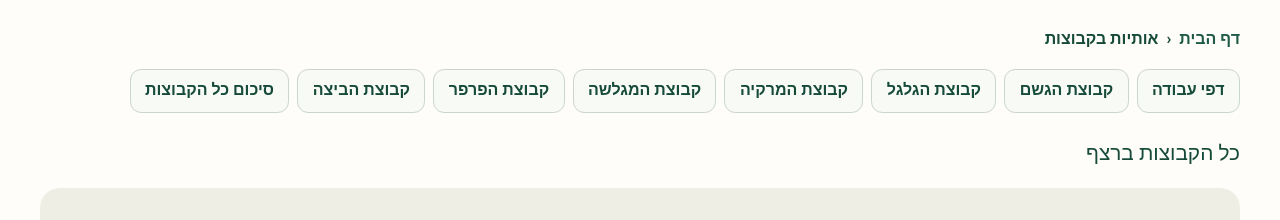
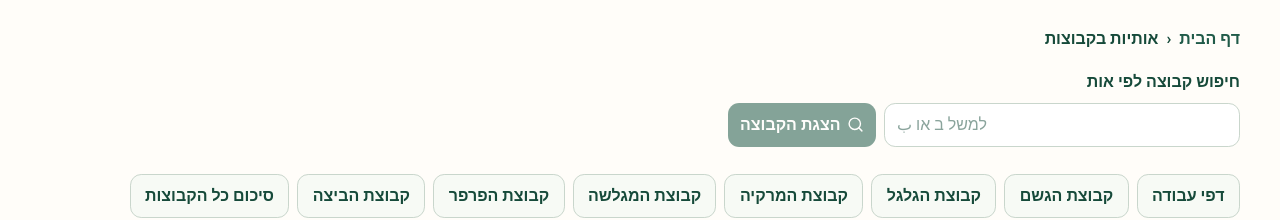
Before and after one commit to fuad-nasseraldeen/Arabic-Writing-Foundations, a Next.js app: page /he/letters in a window 1280 px wide. Shown: the part 343-563 px from the top of the page. Built offline with nearby package versions, Linux system fonts and the light colour scheme; no server answers; the database is empty; a web font is replaced by a local one.

Commit message:
Find letter groups by Arabic letters and Hebrew aliases

```diff
--- /dev/null
+++ b/src/components/pages/LetterGroupSearch.tsx
@@ -0,0 +1,50 @@
+"use client";
+
+import Link from "next/link";
+import { useRouter } from "next/navigation";
+import { Search } from "lucide-react";
+import { useId, useState, type FormEvent } from "react";
+import type { Locale } from "@/i18n/config";
+import { findLetterGroup } from "./letter-group-search";
+import styles from "./LetterGroupsPage.module.css";
+
+export function LetterGroupSearch({ locale, groups }: {
+  locale: Locale;
+  groups: ReadonlyArray<{ id: string; he: string; ar: string }>;
+}) {
+  const router = useRouter();
+  const id = useId();
+  const [query, setQuery] = useState("");
+  const he = locale === "he";
+  const groupId = findLetterGroup(query);
+  const group = groups.find((item) => item.id === groupId);
+  const href = group ? `/${locale}/letters?group=${group.id}` : undefined;
+  const submit = (event: FormEvent<HTMLFormElement>) => {
+    event.preventDefault();
+    if (!href) return;
+    router.push(href);
+    setQuery("");
+  };
+
+  return (
+    <form className={styles.letterSearch} role="search" onSubmit={submit}>
+      <label htmlFor={id}>{he ? "חיפוש קבוצה לפי אות" : "البحث عن مجموعة حسب الحرف"}</label>
+      <div className={styles.letterSearchControl}>
+        <input id={id} type="search" value={query} onChange={(event) => setQuery(event.target.value)}
+          dir="auto" autoComplete="off" maxLength={32}
+          placeholder={he ? "למשל ב או ب" : "مثل ب أو باء"} />
+        <button type="submit" className="nav-action-control" disabled={!href}>
+          <Search size={17} aria-hidden="true" />
+          {he ? "הצגת הקבוצה" : "عرض المجموعة"}
+        </button>
+      </div>
+      <div aria-live="polite">
+        {group && href ? (
+          <Link href={href} onClick={() => setQuery("")}>{group[locale]}</Link>
+        ) : query.trim() ? (
+          <span>{he ? "לא נמצאה קבוצה. נסו אות אחת או את שמה." : "لم نجد مجموعة مطابقة. جرّبوا إدخال حرف واحد أو اسمه."}</span>
+        ) : null}
+      </div>
+    </form>
+  );
+}
--- a/src/components/pages/LetterGroupsPage.module.css
+++ b/src/components/pages/LetterGroupsPage.module.css
@@ -9,6 +9,44 @@
 }
 
 .breadcrumb { font-weight: 650; }
+
+.letterSearch {
+  display: grid;
+  gap: 0.45rem;
+  max-width: 32rem;
+  margin-block-end: 1.25rem;
+  color: #164a3a;
+}
+
+.letterSearch label { font-weight: 750; }
+.letterSearchControl { display: flex; gap: 0.5rem; }
+.letterSearchControl input {
+  flex: 1;
+  min-width: 0;
+  min-height: 2.75rem;
+  padding-inline: 0.75rem;
+  border: 1px solid #c9d6cc;
+  border-radius: 0.7rem;
+  background: #fff;
+  font: inherit;
+}
+
+.letterSearchControl button {
+  display: inline-flex;
+  align-items: center;
+  gap: 0.4rem;
+  padding-inline: 0.75rem;
+  border: 0;
+  border-radius: 0.7rem;
+  background: #205b49;
+  color: #fff;
+  font: inherit;
+  font-weight: 700;
+  cursor: pointer;
+}
+
+.letterSearchControl button:disabled { opacity: 0.55; cursor: default; }
+.letterSearch a { color: inherit; font-weight: 750; text-decoration: underline; }
 
 .readerActions a,
 .readerShortcut {
--- a/src/components/pages/LetterGroupsPage.tsx
+++ b/src/components/pages/LetterGroupsPage.tsx
@@ -6,6 +6,7 @@ import { t } from "@/i18n/dictionaries";
 import { getPageCms, local } from "@/lib/cms";
 import { LetterReadingPage } from "./LetterReadingPage";
 import { RainReadingSequence } from "./RainReadingSequence";
+import { LetterGroupSearch } from "./LetterGroupSearch";
 import styles from "./LetterGroupsPage.module.css";
 
 const groups = [
@@ -59,6 +60,7 @@ export async function LetterGroupsPage({
           </>
         ) : <span aria-current="page">{title}</span>}
       </nav>
+      <LetterGroupSearch locale={locale} groups={groups} />
       <nav className={styles.readerActions} aria-label={isHe ? "בחירת קבוצה" : "اختيار المجموعة"}>
         {group && <Link href={root}>{allLabel}</Link>}
         {!group && <Link href={`/${locale}/worksheets`}>{isHe ? "דפי עבודה" : "أوراق عمل"}</Link>}
--- /dev/null
+++ b/src/components/pages/letter-group-search.ts
@@ -0,0 +1,26 @@
+const aliasesByGroup = {
+  rain: ["ا א ألف אלף", "ب ב باء בא", "ت ת تاء תא", "ث ת׳ ثاء ת׳א", "ك ک כ ך كاف כאף", "ل ל لام לאם"],
+  wheel: ["م מ ם ميم מים", "و ו واو ואו", "ه ה هاء הא", "ف פ ף فاء פא", "ق ק قاف קאף"],
+  soup: ["ن נ ן نون נון", "س ס سين סין", "ش ש شין شين"],
+  slide: ["ر ר راء רא", "ز ז زاي زاء זאי", "د ד دال דאל", "ذ ד׳ ذال ד׳אל"],
+  butterfly: ["ج ג ג׳ جيم ג׳ים", "ح ח حاء חא", "خ ח׳ خاء ח׳א", "ع ע عين עין", "غ ע׳ غين ע׳ין", "ي ی י ياء יא"],
+  egg: ["ص צ ץ صاد צאד", "ض דֿ ضاد דאד", "ط ט طاء טא", "ظ ט׳ ظاء ט׳א"],
+} as const;
+
+function normalizeLetter(value: string) {
+  return value.normalize("NFKD")
+    .replace(/דֿ/g, "ض")
+    .replace(/[\p{M}ـ]/gu, "")
+    .replace(/['’‘`]/g, "׳")
+    .trim()
+    .replace(/^(?:אות|حرف)\s+/u, "");
+}
+
+const groupByAlias = new Map(
+  Object.entries(aliasesByGroup).flatMap(([group, letters]) =>
+    letters.flatMap((aliases) => aliases.split(" ").map((alias) => [normalizeLetter(alias), group] as const))),
+);
+
+export function findLetterGroup(value: string) {
+  return groupByAlias.get(normalizeLetter(value));
+}
```
